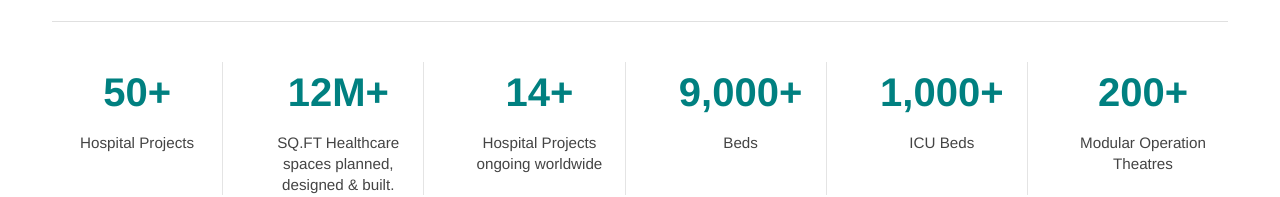
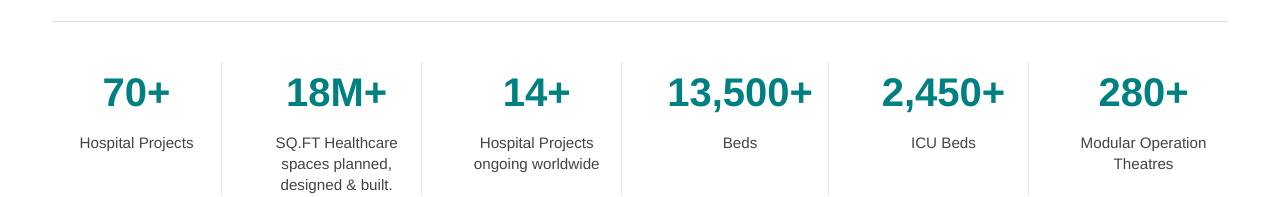
Before and after one commit to DeveTeam80/Infrahealth, a Next.js app: page /portfolio in a window 1280 px wide. Shown: the part 389-586 px from the top of the page. Built offline with nearby package versions, Linux system fonts and the light colour scheme; no server answers.

Commit message:
portfolio counter updated

```diff
--- a/src/app/portfolio/page.tsx
+++ b/src/app/portfolio/page.tsx
@@ -73,22 +73,27 @@ export default function PortfolioPage() {
 
       {/* HORIZONTAL COUNTER SECTION */}
     <div className="portfolio-counters">
+  {/* Row 1: Hospital Projects */}
   <div className="portfolio-counter-box">
     <div className="counter-number">
-            <span className="counter" data-to="50" data-suffix="+">
-              50+
+      <span className="counter" data-to="70" data-suffix="+">
+        70+
       </span>
     </div>
     <p>Hospital Projects</p>
   </div>
+
+  {/* Row 2: SQ.FT Healthcare Spaces */}
   <div className="portfolio-counter-box">
     <div className="counter-number">
-            <span className="counter" data-to="12" data-suffix="M+">
-              12M+
+      <span className="counter" data-to="18" data-suffix="M+">
+        18M+
       </span>
     </div>
     <p>SQ.FT Healthcare spaces planned, designed & built.</p>
   </div>
+
+  {/* Row 3: Ongoing Projects */}
   <div className="portfolio-counter-box">
     <div className="counter-number">
       <span className="counter" data-to="14" data-suffix="+">
@@ -97,26 +102,32 @@ export default function PortfolioPage() {
     </div>
     <p>Hospital Projects ongoing worldwide</p>
   </div>
+
+  {/* Row 4: Total Beds */}
   <div className="portfolio-counter-box">
     <div className="counter-number">
-            <span className="counter" data-to="9000" data-suffix="+">
-              9000+
+      <span className="counter" data-to="13500" data-suffix="+">
+        13500+
       </span>
     </div>
     <p>Beds</p>
   </div>
+
+  {/* Row 5: ICU Beds */}
   <div className="portfolio-counter-box">
     <div className="counter-number">
-            <span className="counter" data-to="1000" data-suffix="+">
-              1000+
+      <span className="counter" data-to="2450" data-suffix="+">
+        2450+
       </span>
     </div>
     <p>ICU Beds</p>
   </div>
+
+  {/* Row 6: Modular OTs */}
   <div className="portfolio-counter-box">
     <div className="counter-number">
-            <span className="counter" data-to="200" data-suffix="+">
-              200+
+      <span className="counter" data-to="280" data-suffix="+">
+        280+
       </span>
     </div>
     <p>Modular Operation Theatres</p>
```
Also changed, not shown: 2 other files (tests, documents, lock files or other folders). Lines whose indentation alone changed are shown as unchanged.
